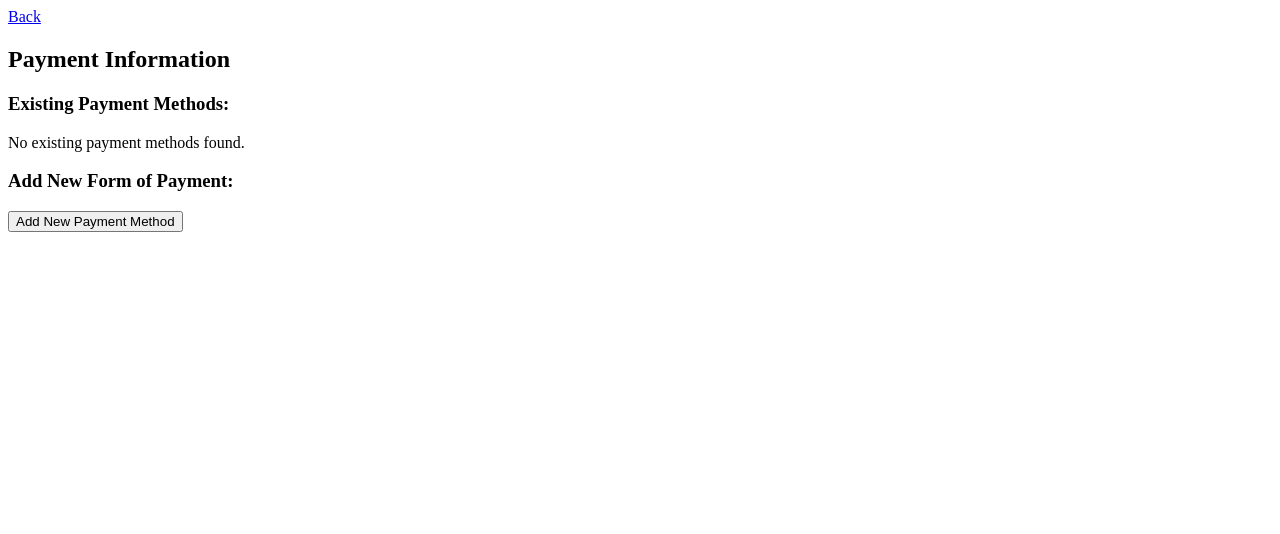
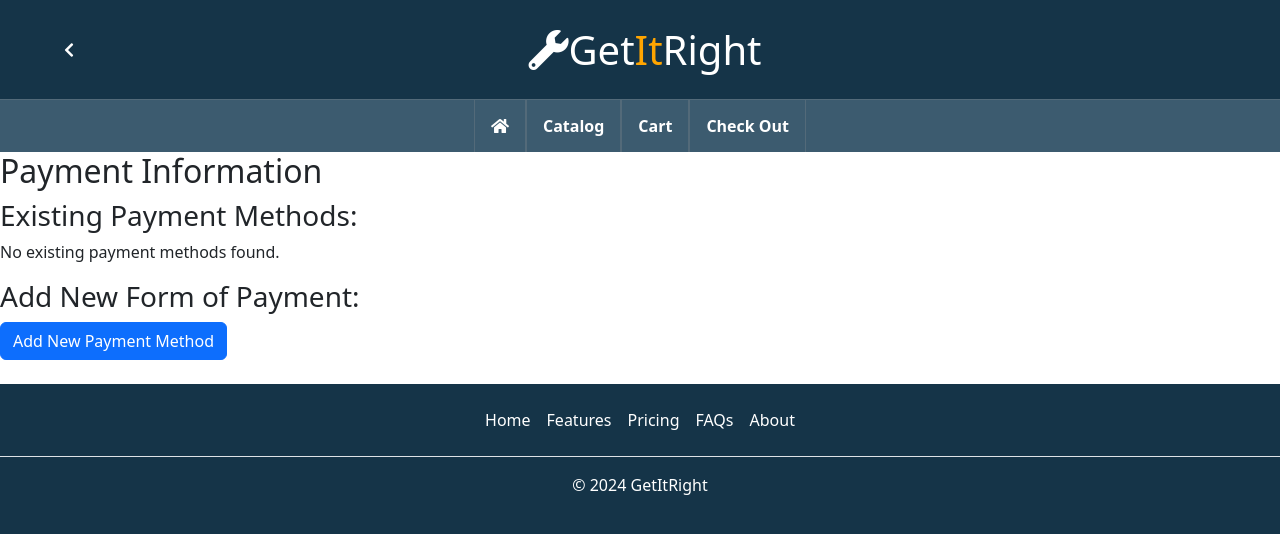
Before and after one commit to SunCh1p/Database-Project, a Flask app: page /payment in a window 1280 px wide. Shown: the top 534 px of the page. Run offline with Flask 3, Linux system fonts and the light colour scheme; the visitor is signed in with stand-in values (Sample User, id 1); data that the repository does not hold is empty; some libraries are stand-ins or nearby versions.

Commit message:
last code

```diff
--- a/Flask/templates/payment.html
+++ b/Flask/templates/payment.html
@@ -4,9 +4,26 @@
     <meta charset="UTF-8">
     <meta name="viewport" content="width=device-width, initial-scale=1.0">
     <title>Payment Information</title>
+    <link rel="stylesheet" type="text/css" href="{{ url_for('static', filename='styles.css') }}">
+    <link rel="stylesheet" href="https://cdnjs.cloudflare.com/ajax/libs/font-awesome/5.15.4/css/all.min.css">
+    <link href="https://cdn.jsdelivr.net/npm/bootstrap@5.3.3/dist/css/bootstrap.min.css" rel="stylesheet" integrity="sha384-QWTKZyjpPEjISv5WaRU9OFeRpok6YctnYmDr5pNlyT2bRjXh0JMhjY6hW+ALEwIH" crossorigin="anonymous">
+
 </head>
 <body>
-    <a href = "./" >Back</a>
+    <div class = "NavBarHeader">
+        <div class="NavBarLoginHeader">
+            <a href='./' class="loginReturnHome"><i class="fa fa-chevron-left" aria-hidden="true"></i></a>
+            <h1 class="NavBarHeaderCenter"><a href = "./" class="Logo"><i class="fa fa-wrench" aria-hidden="true"></i>Get<span>It</span>Right</a></h1>
+        </div>
+    </div>
+    <div class = "NavBar">
+        <ul>
+            <a href = "./" class="NavBarButton"><i class="fa fa-home" aria-hidden="true"></i></a>
+            <a href = "./catalog" class="NavBarButton">Catalog</a>
+            <a href = "./cart" class="NavBarButton">Cart</a>
+            <a href = "./checkout" class="NavBarButton">Check Out</a>
+        </ul>
+    </div>
     <h2>Payment Information</h2>
 
     <!-- Display existing payments -->
@@ -47,7 +64,16 @@
         </form>
     </div>
 
-
+    <footer class="py-3 my-4 footer">
+        <ul class="nav justify-content-center border-bottom pb-3 mb-3 footer-top">
+          <li class="nav-item"><a href="#" class="nav-link px-2 text-white">Home</a></li>
+          <li class="nav-item"><a href="#" class="nav-link px-2 text-white">Features</a></li>
+          <li class="nav-item"><a href="#" class="nav-link px-2 text-white">Pricing</a></li>
+          <li class="nav-item"><a href="#" class="nav-link px-2 text-white">FAQs</a></li>
+          <li class="nav-item"><a href="#" class="nav-link px-2 text-white">About</a></li>
+        </ul>
+        <p class="text-center text-white">© 2024 GetItRight</p>
+    </footer>
     <script>
         document.getElementById("showPaymentForm").addEventListener("click", function() {
             document.getElementById("paymentForm").style.display = "block";
@@ -85,6 +111,8 @@
 
             return true;
         }
+
     </script>
+
 </body>
 </html>
```
Also changed, not shown: Flask/templates/profilein.html (+29 -2 lines).
